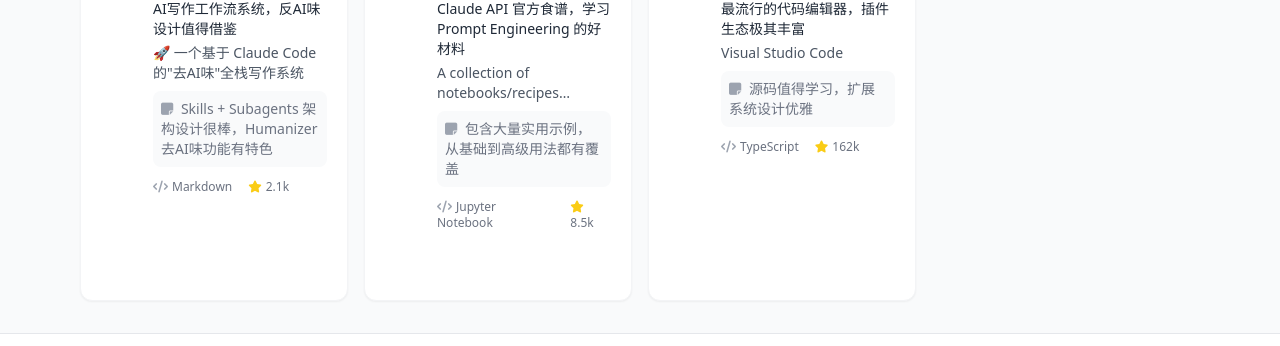
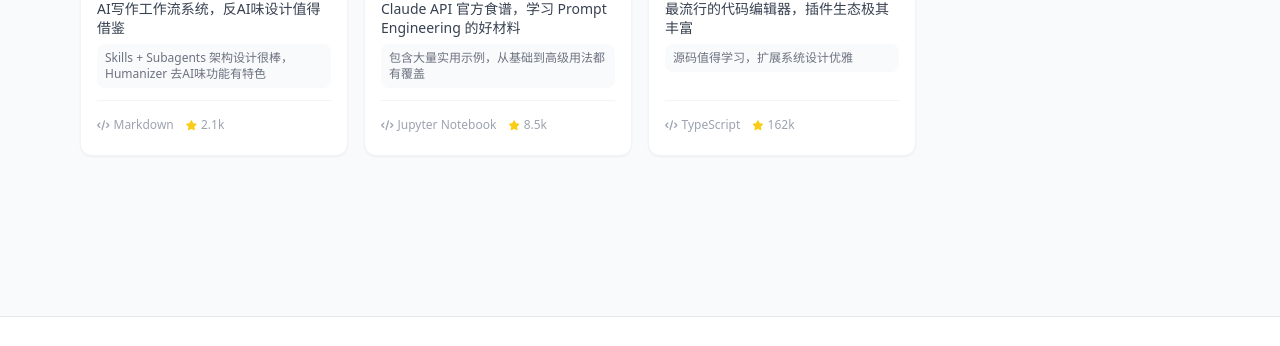
Before and after one commit to keepwonder/ezgit, a plain HTML site: page index.html in a window 1280 px wide. Shown: the part 360-706 px from the top of the page. Drawn offline with nearby package versions, Linux system fonts and the light colour scheme.

Commit message:
style: optimize grid view layout - more compact and horizontal

```diff
--- a/index.html
+++ b/index.html
@@ -152,7 +152,7 @@
 
     <!-- Repo List -->
     <section class="max-w-6xl mx-auto px-4 pb-8">
-        <div id="repo-list" class="grid grid-cols-1 md:grid-cols-2 lg:grid-cols-3 xl:grid-cols-4 2xl:grid-cols-5 gap-4">
+        <div id="repo-list" class="grid grid-cols-1 sm:grid-cols-2 lg:grid-cols-3 xl:grid-cols-4 gap-4">
             <!-- Repos will be rendered here -->
         </div>
 
@@ -399,7 +399,7 @@
             if (currentView === 'list') {
                 list.className = 'flex flex-col gap-3';
             } else {
-                list.className = 'grid grid-cols-1 md:grid-cols-2 lg:grid-cols-3 xl:grid-cols-4 2xl:grid-cols-5 gap-4';
+                list.className = 'grid grid-cols-1 sm:grid-cols-2 lg:grid-cols-3 xl:grid-cols-4 gap-4';
             }
 
             if (currentView === 'list') {
@@ -447,67 +447,61 @@
                     </div>
                 `).join('');
             } else {
-                // Grid View
+                // Grid View - Optimized
                 list.innerHTML = filtered.map(repo => `
-                    <div class="repo-card bg-white rounded-xl p-5 shadow-sm border border-gray-100 hover:border-primary/30 cursor-pointer group"
+                    <div class="repo-card bg-white rounded-xl p-4 shadow-sm border border-gray-100 hover:shadow-md hover:border-primary/30 cursor-pointer group flex flex-col h-full"
                          onclick="window.open('${repo.url}', '_blank')">
+
+                        <!-- Header with avatar and title -->
                         <div class="flex items-start gap-3">
                             <img src="https://github.com/${repo.owner}.png"
                                  alt="${repo.owner}"
-                                 class="w-10 h-10 rounded-full bg-gray-100"
+                                 class="w-11 h-11 rounded-xl bg-gray-50 flex-shrink-0"
                                  onerror="this.src='https://github.com/github.png'">
 
                             <div class="flex-1 min-w-0">
-                                <div class="flex items-start justify-between gap-2">
-                                    <div class="flex-1 min-w-0">
-                                        <h3 class="font-semibold text-gray-900 truncate group-hover:text-primary transition">
+                                <div class="flex items-center gap-1.5 mb-0.5">
+                                    <span class="text-[10px] font-medium px-1.5 py-0.5 bg-primary/10 text-primary rounded">${categoryNames[repo.category] || '其他'}</span>
+                                    ${repo.starred ? '<span class="text-yellow-400 text-xs"><i class="fas fa-star"></i></span>' : ''}
+                                </div>
+                                <h3 class="font-semibold text-gray-900 text-sm truncate group-hover:text-primary transition leading-tight">
                                     ${repo.owner}/${repo.name}
                                 </h3>
-                                        <p class="text-xs text-gray-500 mt-0.5">${categoryNames[repo.category] || '未分类'} · ${formatDate(repo.addedAt)}</p>
+                            </div>
                         </div>
 
-                                    ${repo.starred ? '<span class="text-yellow-400"><i class="fas fa-star"></i></span>' : ''}
-                                </div>
-
+                        <!-- Content -->
+                        <div class="mt-2.5 flex-1">
                             ${repo.title ? `
-                                    <div class="mt-2 text-sm font-medium text-gray-800">
-                                        ${repo.title}
-                                    </div>
-                                ` : ''}
-
-                                ${repo.description ? `
-                                    <p class="mt-1 text-sm text-gray-600 line-clamp-2">
-                                        ${repo.description}
-                                    </p>
+                                <p class="text-sm text-gray-700 font-medium line-clamp-2 leading-snug">${repo.title}</p>
+                            ` : repo.description ? `
+                                <p class="text-sm text-gray-600 line-clamp-2 leading-snug">${repo.description}</p>
                             ` : ''}
 
                             ${repo.notes ? `
-                                    <div class="mt-2 text-sm text-gray-500 bg-gray-50 rounded-lg p-2">
-                                        <i class="fas fa-sticky-note text-gray-400 mr-1"></i>
-                                        ${repo.notes}
-                                    </div>
+                                <p class="text-xs text-gray-500 mt-1.5 line-clamp-2 bg-gray-50 rounded-lg px-2 py-1.5">${repo.notes}</p>
                             ` : ''}
-
-                                <div class="flex items-center gap-4 mt-3 text-xs text-gray-500">
-                                    ${repo.language ? `<span><i class="fas fa-code text-gray-400 mr-1"></i>${repo.language}</span>` : ''}
-                                    ${repo.stars ? `<span><i class="fas fa-star text-yellow-400 mr-1"></i>${repo.stars}</span>` : ''}
-                                </div>
-                            </div>
                         </div>
 
-                        <div class="flex items-center gap-2 mt-4 pt-3 border-t border-gray-100 opacity-0 group-hover:opacity-100 transition">
+                        <!-- Footer with meta and actions -->
+                        <div class="flex items-center justify-between mt-3 pt-2.5 border-t border-gray-100">
+                            <div class="flex items-center gap-3 text-xs text-gray-400">
+                                ${repo.language ? `<span class="flex items-center gap-1"><i class="fas fa-code text-[10px]"></i>${repo.language}</span>` : ''}
+                                ${repo.stars ? `<span class="flex items-center gap-1"><i class="fas fa-star text-yellow-400 text-[10px]"></i>${repo.stars}</span>` : ''}
+                            </div>
+
+                            <div class="flex items-center gap-1 opacity-0 group-hover:opacity-100 transition">
                                 <button onclick="event.stopPropagation(); toggleStar('${repo.id}')"
-                                    class="text-sm ${repo.starred ? 'text-yellow-500' : 'text-gray-400 hover:text-yellow-500'} transition">
-                                <i class="fas ${repo.starred ? 'fa-star' : 'fa-regular fa-star'}"></i>
-                            </button>
-                            <button onclick="event.stopPropagation(); editRepo('${repo.id}')"
-                                    class="text-sm text-gray-400 hover:text-primary transition">
-                                <i class="fas fa-edit"></i>
+                                        class="w-7 h-7 flex items-center justify-center rounded-lg text-xs ${repo.starred ? 'text-yellow-400' : 'text-gray-400 hover:text-yellow-400'} transition"
+                                        title="${repo.starred ? '取消精选' : '标记精选'}">
+                                    <i class="fas fa-star"></i>
                                 </button>
                                 <button onclick="event.stopPropagation(); deleteRepo('${repo.id}')"
-                                    class="text-sm text-gray-400 hover:text-red-500 transition">
+                                        class="w-7 h-7 flex items-center justify-center rounded-lg text-xs text-gray-400 hover:text-red-500 transition"
+                                        title="删除">
                                     <i class="fas fa-trash"></i>
                                 </button>
+                            </div>
                         </div>
                     </div>
                 `).join('');
```
Lines whose indentation alone changed are shown as unchanged.
